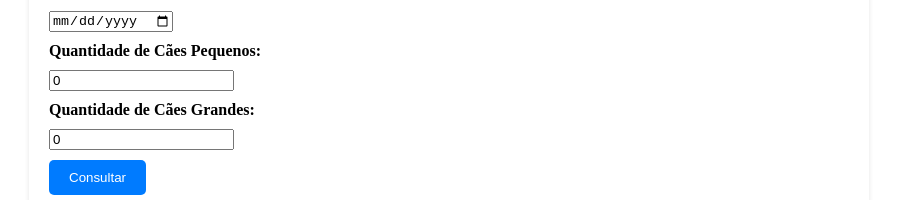
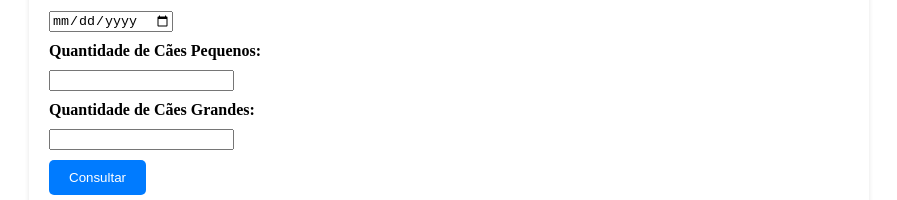
Before and after one commit to phmoreiraf/TestePratico-DTI, a React app in the folder codigo/front-end/: page / in a window 1280 px wide. Shown: the part 172-372 px from the top of the page, without its empty margins (191-1088 px from the left). Built offline with nearby package versions, Linux system fonts and the light colour scheme; the HTML template or start-up script is replaced by a standard one.

Commit message:
Update App.js

```diff
--- a/codigo/front-end/src/App.js
+++ b/codigo/front-end/src/App.js
@@ -1,28 +1,34 @@
 import React, { useState } from 'react';
 import axios from 'axios';
+import Formulario from './Formulario';
 import './petshop.css';
-import Formulario from './formulario';
 
 function App() {
     const [data, setData] = useState('');
-    const [caesPequenos, setCaesPequenos] = useState(0);
-    const [caesGrandes, setCaesGrandes] = useState(0);
+    const [caesPequenos, setCaesPequenos] = useState('');
+    const [caesGrandes, setCaesGrandes] = useState('');
     const [melhorPetshop, setMelhorPetshop] = useState(null);
 
-    const encontrarMelhorPetshop = async(event) => {
-        event.preventDefault();
-        const response = await axios.post('http://localhost:3000/melhor-petshop', { data, caesPequenos, caesGrandes });
+    const encontrarMelhorPetshop = async () => {
+        const response = await axios.post('http://localhost:3000/melhor-petshop', {
+            data: data,
+            caesPequenos: caesPequenos,
+            caesGrandes: caesGrandes,
+        });
+
         setMelhorPetshop(response.data);
     };
 
-    return ( < Formulario Data = { data }
-        setData = { setData }
-        caesPequenos = { caesPequenos }
-        setCaesPequenos = { setCaesPequenos }
-        caesGrandes = { caesGrandes }
-        setCaesGrandes = { setCaesGrandes }
-        encontrarMelhorPetshop = { encontrarMelhorPetshop }
-        melhorPetshop = { melhorPetshop }
+    return (
+        <Formulario
+            data={data}
+            setData={setData}
+            caesPequenos={caesPequenos}
+            setCaesPequenos={setCaesPequenos}
+            caesGrandes={caesGrandes}
+            setCaesGrandes={setCaesGrandes}
+            encontrarMelhorPetshop={encontrarMelhorPetshop}
+            melhorPetshop={melhorPetshop}
         />
     );
 }
```
